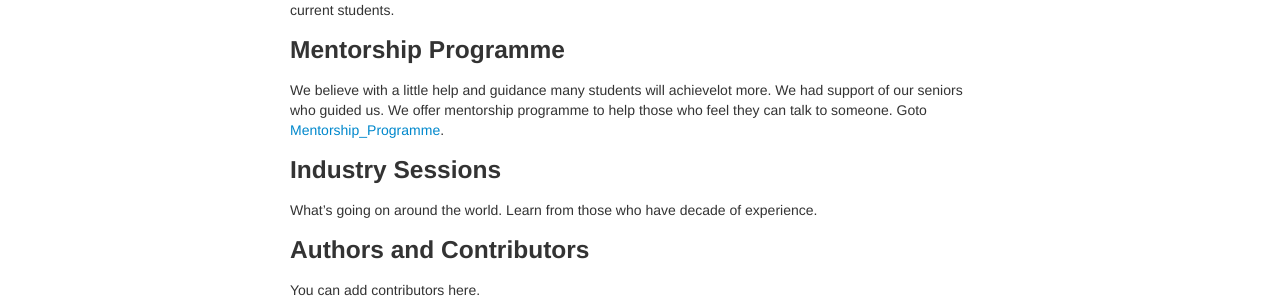
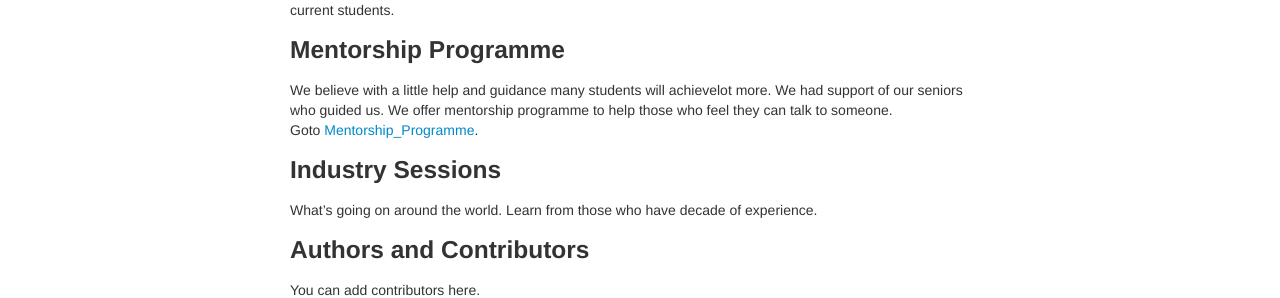
Before and after one commit to kiranmak/landingpage, a Jekyll site: the page built from index.md, in a window 1280 px wide. Shown: the part 232-530 px from the top of the page. Built offline with Jekyll 4.4.1, drawn with Linux system fonts in a browser that asks for light colours; part of the change alters nothing that is shown.

```diff
--- a/index.md
+++ b/index.md
@@ -10,6 +10,7 @@ This is a landing site to start giving back intiative. PUCSD Alumni of Batch'94
 
 ### Mentorship Programme
 We believe with a little help and guidance many students will achievelot more. We had support of our seniors who guided us. We offer mentorship programme to help those who feel they can talk to someone.
+\\
 Goto [Mentorship_Programme](https://kiranmak.github.io/landingpage/pages/html/mentorship.html).
 
 
@@ -24,4 +25,4 @@ You can add contributors here.
 Having trouble with Pages? [contact support](mailto:pucsdalums@gmail.com) and we’ll help you sort it out.
 
 
-- [Mentorship_Programme](https://kiranmak.github.io/pages/mentorship.html).
+- [Mentorship_Programme](https://kiranmak.github.io/landingpage/pages/html/mentorship.html).
```
